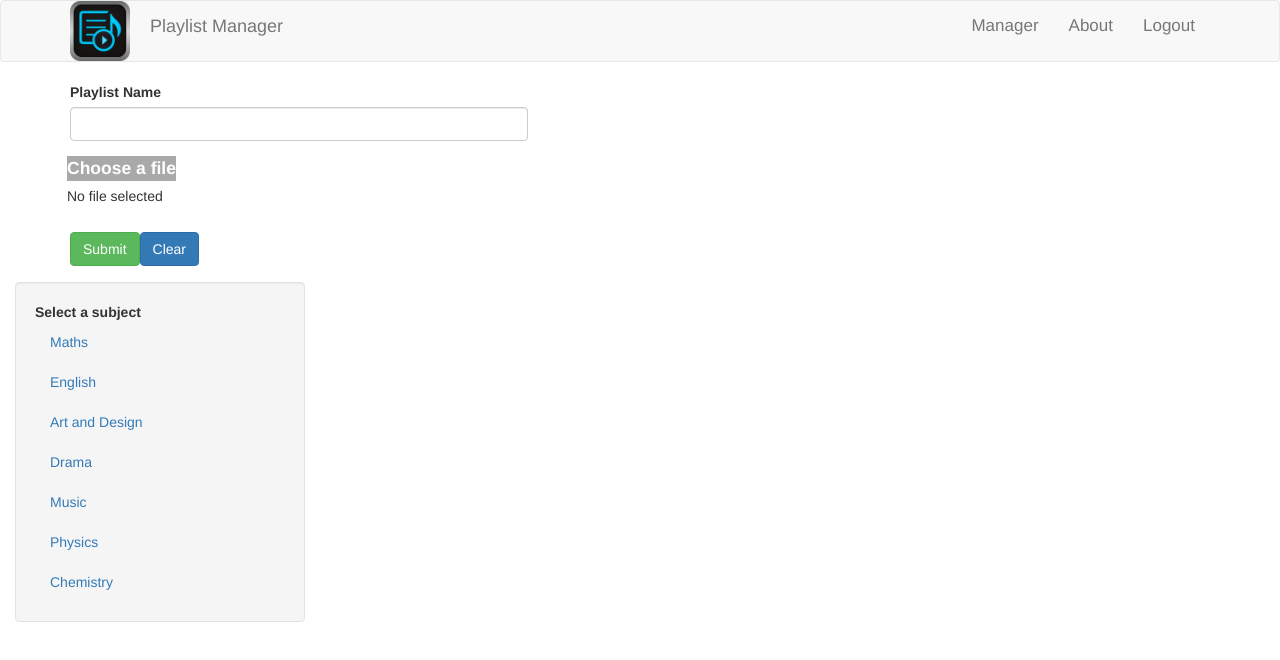
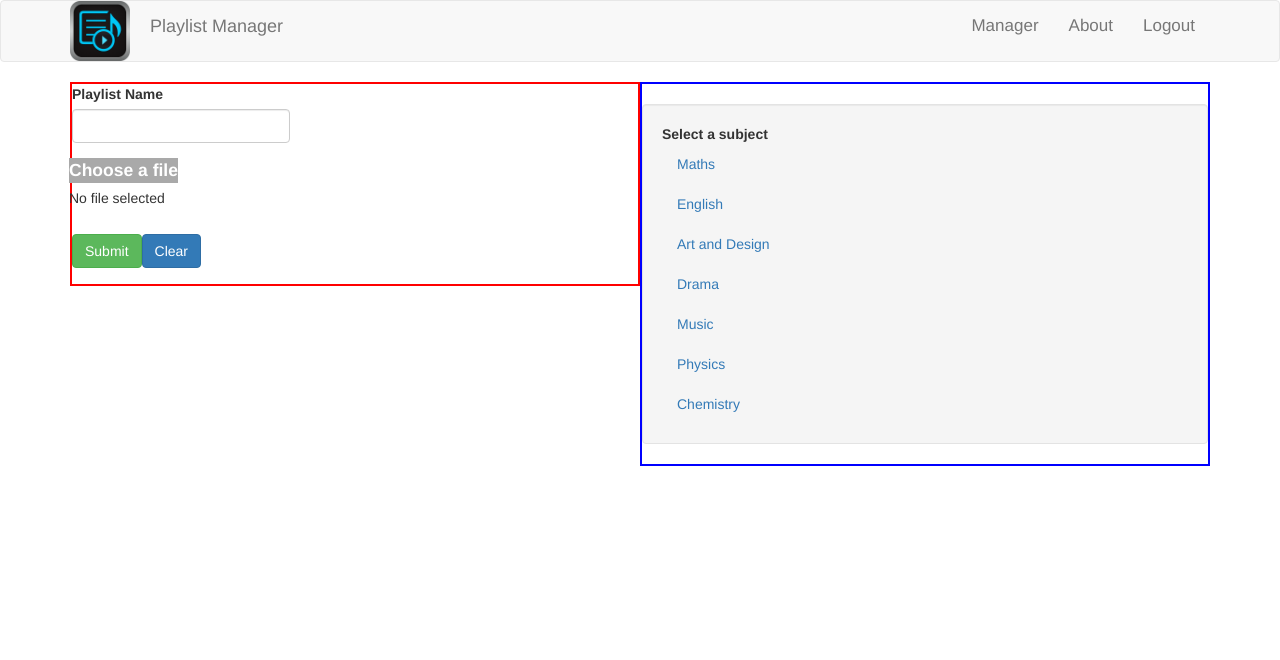
Before and after one commit to lucaguarro/SpotifyPlaylistManager, an Angular app: page /playlist-manager in a window 1280 px wide. Shown: the top 660 px of the page. Built offline with nearby package versions, Linux system fonts and the light colour scheme.

Commit message:
fixed positioning and size of songsComponent

```diff
--- a/src/app/playlist-manager/playlist-form/playlist-form.component.html
+++ b/src/app/playlist-manager/playlist-form/playlist-form.component.html
@@ -1,4 +1,3 @@
-<div class="container">
 <form>
   <div class="row">
     <div class="col-sm-5 form-group">
@@ -39,4 +38,3 @@
     </div>
   </div>
 </form>
-</div>
--- a/src/app/playlist-manager/playlist-manager.component.css
+++ b/src/app/playlist-manager/playlist-manager.component.css
@@ -0,0 +1,24 @@
+
+.appParent{
+    position: relative;
+
+}
+
+.appSongs{
+    position: absolute;
+    left: 0;
+}
+
+#left{
+    width: 50%;
+    height: 50%;
+    float: left;
+    border: 2px solid red;
+}
+
+#right{
+    width: 50%;
+    height: 50%;
+    float: right;
+    border: 2px solid blue;
+}
--- a/src/app/playlist-manager/playlist-manager.component.html
+++ b/src/app/playlist-manager/playlist-manager.component.html
@@ -1,4 +1,11 @@
 
 <app-header></app-header>
-<app-playlist-form></app-playlist-form>
-<app-songs-added></app-songs-added>
+<div class="container appParent">
+    <div id="left">
+        <app-playlist-form></app-playlist-form>
+    </div>
+    <div id="right">
+        <br style="clear:both;"/>
+        <app-songs-added></app-songs-added>
+    </div>
+</div>
--- a/src/app/playlist-manager/songs-added/songs-added.component.html
+++ b/src/app/playlist-manager/songs-added/songs-added.component.html
@@ -1,4 +1,4 @@
-<div class="col-xs-6 col-sm-3 sidebar-offcanvas" id="sidebar" role="navigation"   style="float:left">
+
   <div class="well sidebar-nav">
     <ul class="nav">
       <li><strong>Select a subject</strong></li>
@@ -24,4 +24,3 @@
       <li><a href="#">Craft, Design and Technology</a></li>
     </ul>
   </div><!--/.well -->
-    </div><!--/span-->
```
Lines whose indentation alone changed are shown as unchanged.
